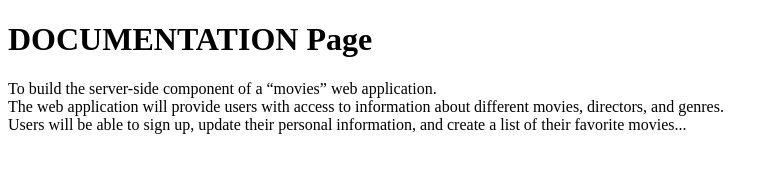
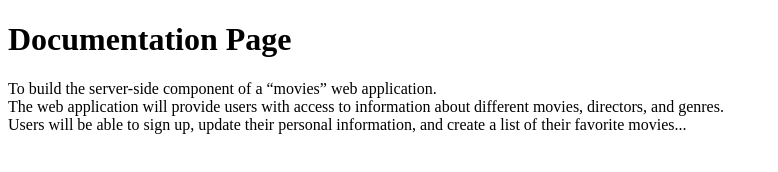
Before and after one commit to PriyankaNirgude29/My_Movie_API, a website: page public/documentation.html in a window 1280 px wide. Shown: the whole page, without its empty margins (0-778 px from the left). Drawn offline with Linux system fonts and the light colour scheme.

Commit message:
Update documentation.html

```diff
--- a/public/documentation.html
+++ b/public/documentation.html
@@ -7,7 +7,7 @@
 
   </head>
   <body>
-    <h1>DOCUMENTATION Page</h1>
+    <h1>Documentation Page</h1>
     <p>   To build the server-side component of a “movies” web application.<br> The web
           application will provide users with access to information about different
           movies, directors, and genres.<br> Users will be able to sign up, update their
```
